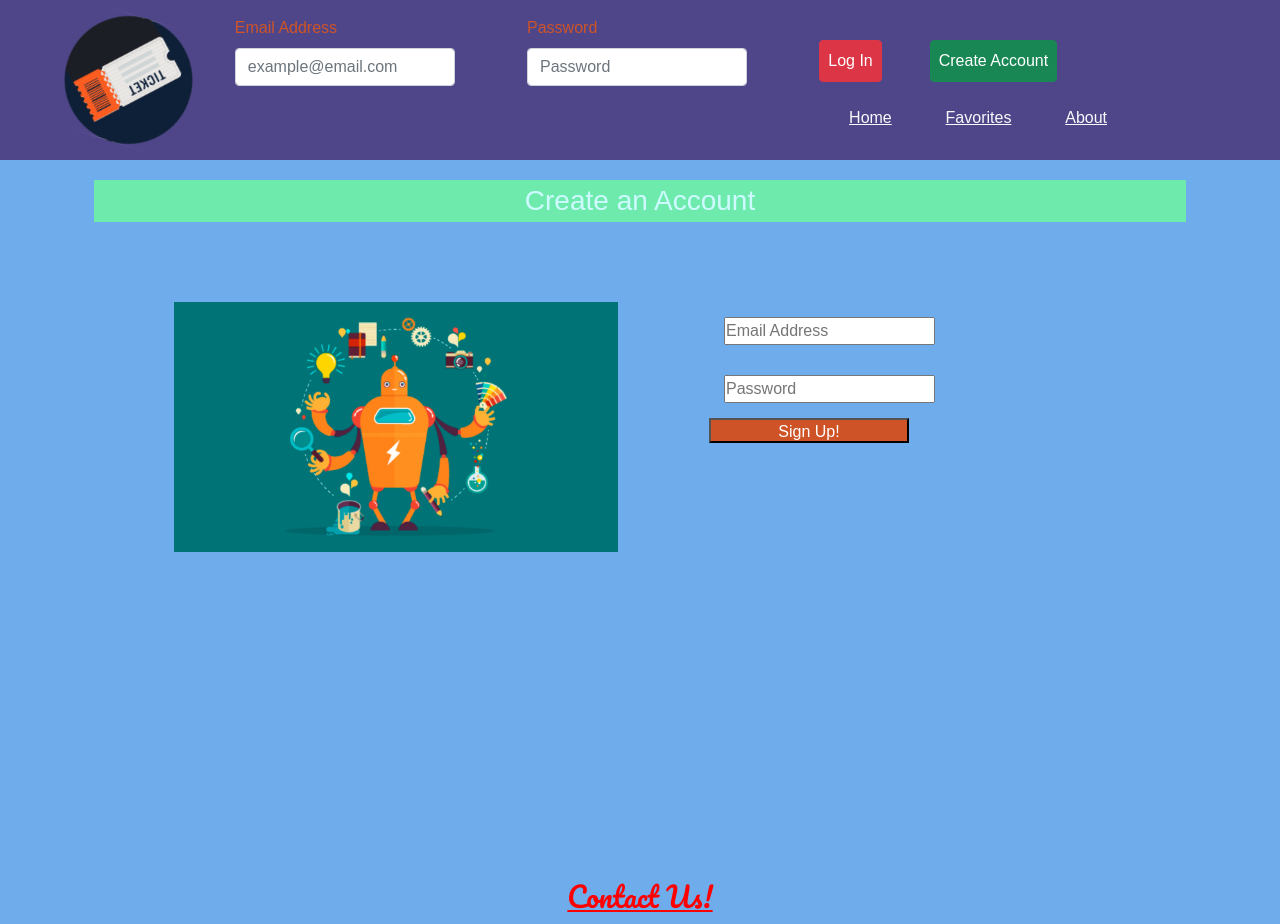
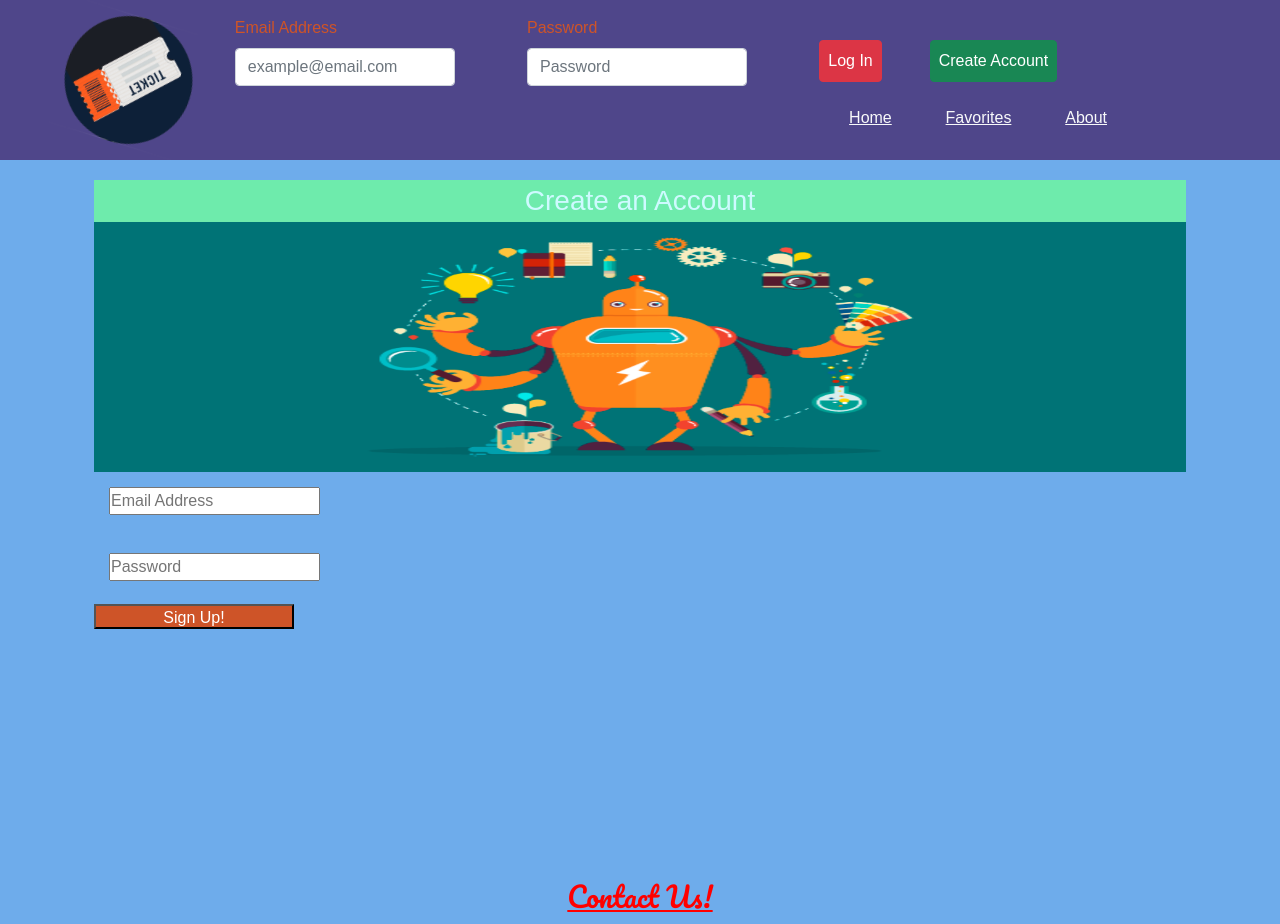
Before and after one commit to defhook/pass, a React (Create React App) app in the folder client/: page /user in a window 1280 px wide. Built offline with nearby package versions, Linux system fonts and the light colour scheme.

Commit message:
started aligning text fields and button

```diff
--- a/client/public/index.html
+++ b/client/public/index.html
@@ -11,7 +11,12 @@
     />
     <link rel="apple-touch-icon" href="%PUBLIC_URL%/logo192.png" />
     <!-- CSS only -->
-<link href="https://cdn.jsdelivr.net/npm/bootstrap@5.2.0-beta1/dist/css/bootstrap.min.css" rel="stylesheet" integrity="sha384-0evHe/X+R7YkIZDRvuzKMRqM+OrBnVFBL6DOitfPri4tjfHxaWutUpFmBp4vmVor" crossorigin="anonymous">
+    <link
+      href="https://cdn.jsdelivr.net/npm/bootstrap@5.2.0-beta1/dist/css/bootstrap.min.css"
+      rel="stylesheet"
+      integrity="sha384-0evHe/X+R7YkIZDRvuzKMRqM+OrBnVFBL6DOitfPri4tjfHxaWutUpFmBp4vmVor"
+      crossorigin="anonymous"
+    />
     <!--
       manifest.json provides metadata used when your web app is installed on a
       user's mobile device or desktop. See https://developers.google.com/web/fundamentals/web-app-manifest/
@@ -35,6 +40,19 @@
     />
   </head>
   <body>
+    <style>
+      html,
+      body,
+      #root {
+        height: 50%;
+      }
+
+      body {
+        margin: 0;
+        background-color: #6eaceb;
+      }
+    </style>
+
     <noscript>You need to enable JavaScript to run this app.</noscript>
     <div id="root"></div>
     <!--
--- a/client/src/pages/user.js
+++ b/client/src/pages/user.js
@@ -1,38 +1,34 @@
-
 import React, { useState } from "react";
-import { useMutation } from '@apollo/client'
-import { Container, Col, text } from "react-bootstrap";
+import { useMutation } from "@apollo/client";
 import ReactDOM from "react-dom";
 import styled, { css } from "styled-components";
-import { ADD_USER } from '../utils/mutations';
-import Auth from '../utils/auth'
-
+import { ADD_USER } from "../utils/mutations";
+import Auth from "../utils/auth";
+import { Stack, Container, Col, Row } from "react-bootstrap";
 
 import "../custom.css";
-
 
 export const Grid = styled.div`
   display: grid;
   grid-gap: 35px;
   grid-template-columns: repeat(3, minmax(0, 1fr));
   margin: 80px;
-
 `;
 export const CenteredText = styled.div`
-text-align: center
+  text-align: center;
 `;
-export const User_grid = styled.div`
-display: grid;
-	grid-gap: 35px;
-	grid-template-columns:500px 150px 100px;
-  margin: 80px;
-`;
+// export const UserGrid = styled.div`
+// display: grid;
+// 	grid-gap: 35px;
+// 	grid-template-columns:500px 150px 100px;
+//   margin: 80px;
+// `;
 
 //this is the main enchalada for the page yum
 function User() {
-    const [signupForm, setSignUp] = useState({ email: '', password: '' });
+  const [signupForm, setSignUp] = useState({ email: "", password: "" });
 
-    const [addUser, { error }] = useMutation(ADD_USER)
+  const [addUser, { error }] = useMutation(ADD_USER);
 
   const handleInputChange = (event) => {
     const { name, value } = event.target;
@@ -50,53 +46,60 @@ function User() {
 
     try {
       const { newDude } = await addUser({
-                variables: { ...signupForm }
+        variables: { ...signupForm },
       });
 
       Auth.login(newDude.addUser.token);
     } catch (err) {
-            console.log(err)
+      console.log(err);
     }
-    }
+  };
 
   return (
     <Container className="blueBackground">
       <div className="user-box">
-                <CenteredText>
-                    Create an Account
-                </CenteredText>
-
+        <CenteredText>Create an Account</CenteredText>
       </div>
-            <div>
-                <User_grid>
-
-                    <div>
-                        <img circle src={require("../assets/images/user-photo.png")} alt=""
+      <Col>
+        <Row>
+          <img
+            circle
+            src={require("../assets/images/user-photo.png")}
+            alt=""
             style={{
               height: "250px",
-                            }}>
-                        </img>
+            }}
+          ></img>
+        </Row>
+        <Row>
+        <Stack gap={2} ClassName="col-md-5 mx-auto">
+          <div className="new-line">
+            <input
+              name="email"
+              value={signupForm.email}
+              onChange={handleInputChange}
+              type="text"
+              placeholder="Email Address"
+            ></input>
           </div>
-                    <div>
           <div className="new-line">
-                            <input name='email' value={signupForm.email} onChange={handleInputChange} type='text' placeholder="Email Address"></input>
-                        </div>
-                        <div className='new-line'>
-                            <input name='password' value={signupForm.password} onChange={handleInputChange} type='password' placeholder="Password"></input>
+            <input
+              name="password"
+              value={signupForm.password}
+              onChange={handleInputChange}
+              type="password"
+              placeholder="Password"
+            ></input>
           </div>
 
           <button className="button-color" onClick={createUser}>
             Sign Up!
           </button>
-                    </div>
-                </User_grid>
-            </div>
-
+        </Stack>
+        </Row>
+      </Col>
     </Container>
-
-
-    )
-
+  );
 }
 // function Update_Info (){
 //     //this function can be used to update user info
```
Lines whose indentation alone changed are shown as unchanged.
